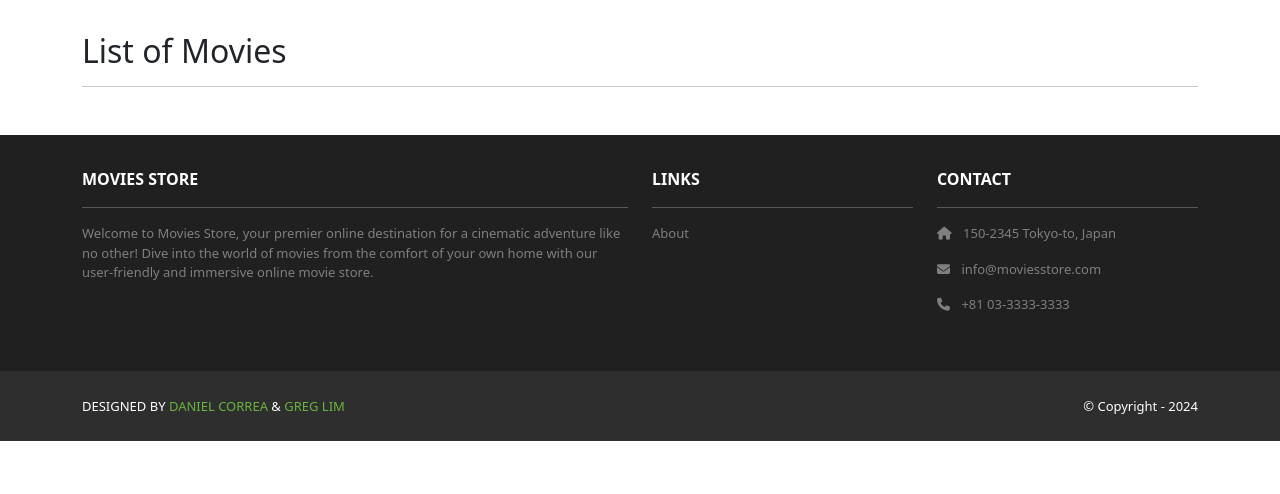
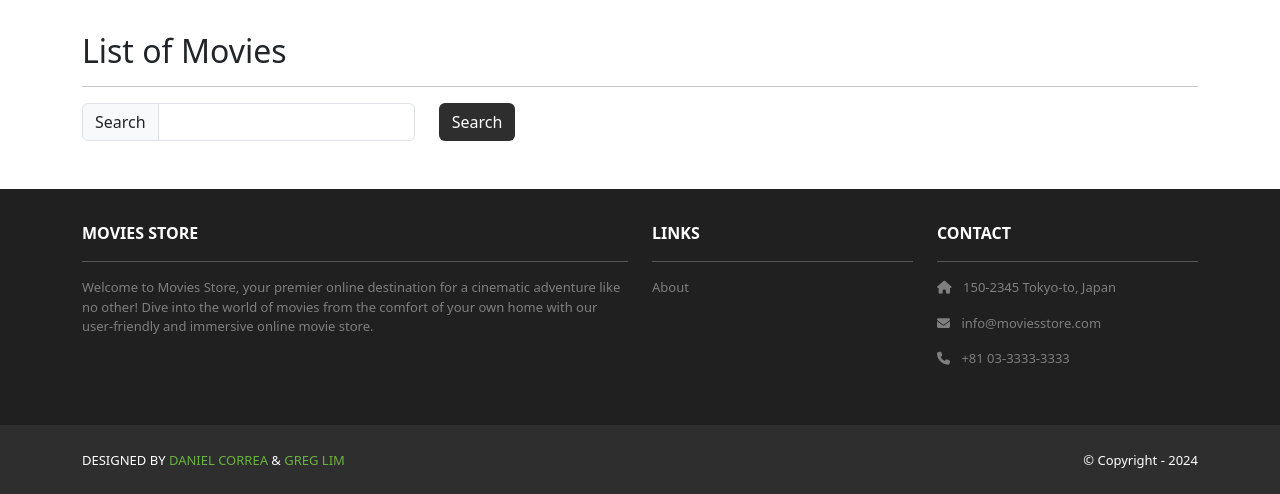
Before and after one commit to ManuNookala/moviesstore, a Django app: template movies/templates/movies/index.html in a window 1280 px wide. Shown: the part 82-576 px from the top of the page. Run offline with Django 5.2, Linux system fonts and the light colour scheme; the template is opened without the code that fills it, so the values that code supplies are empty; some libraries are stand-ins or nearby versions.

Commit message:
fourth version

```diff
--- a/movies/templates/movies/index.html
+++ b/movies/templates/movies/index.html
@@ -7,16 +7,33 @@
       <div class="col mx-auto mb-3">
         <h2>List of Movies</h2>
         <hr />
+        <p class="card-text">
+          <form method="GET">
+            <div class="row">
+              <div class="col-auto">
+                <div class="input-group col-auto">
+                  <div class="input-group-text">
+                    Search</div>
+                  <input type="text" class="form-control" name="search">
+                </div>
+              </div>
+              <div class="col-auto">
+                <button class="btn bg-dark text-white" type="submit">Search</button>
+              </div>
+            </div>
+          </form>
+        </p>
       </div>
     </div>
     <div class="row">
       {% for movie in template_data.movies %}
       <div class="col-md-4 col-lg-3 mb-2">
         <div class="p-2 card align-items-center pt-4">
-          <img src="{% static 'img/about.jpg' %}" class="card-img-top rounded">
+          <img src="{{ movie.image.url }}" class="card-img-top rounded img-card-200">
           <div class="card-body text-center">
-            <a href="{% url 'movies.show' id=movie.id %}" class="btn bg-darktext-white">
+            <a href="{% url 'movies.show' id=movie.id %}" class="btn bg-dark text-white">
             {{ movie.name }}
+            </a>
           </div>
         </div>
       </div>
--- a/movies/views.py
+++ b/movies/views.py
@@ -8,10 +8,9 @@ def index(request):
         movies = Movie.objects.filter(name__icontains=search_term)
     else:
         movies = Movie.objects.all()
-
     template_data = {}
     template_data['title'] = 'Movies'
-    template_data['movies'] = movies
+    template_data['movies'] = Movie.objects.all()
     return render(request, 'movies/index.html', {'template_data': template_data})
 
 def show(request, id):
```
